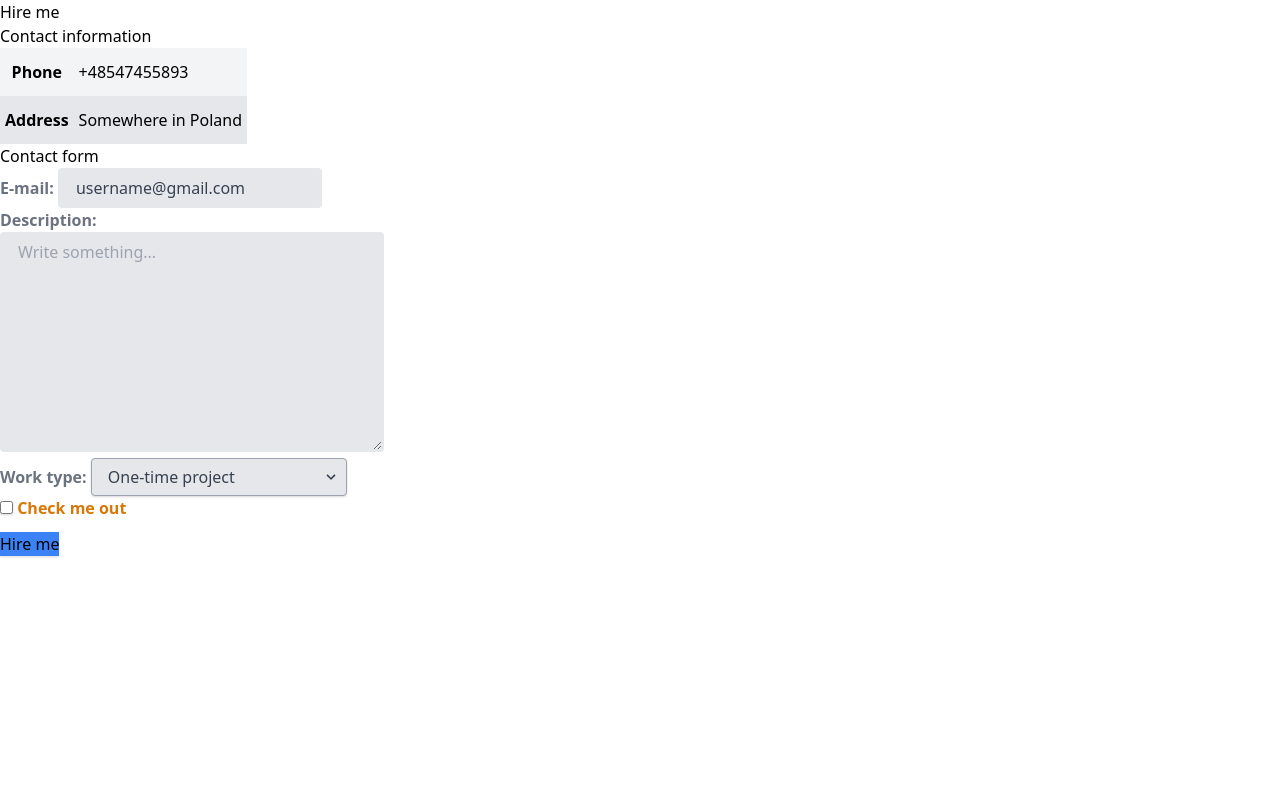
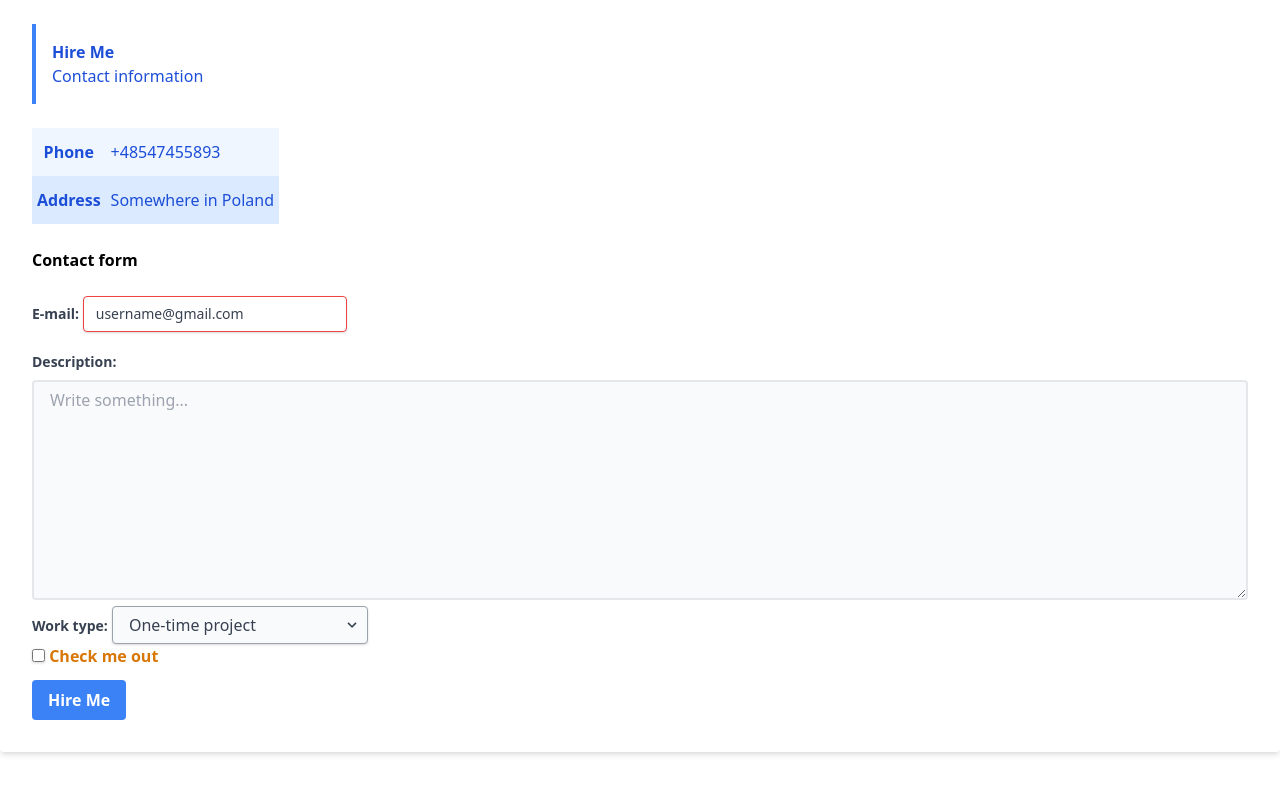
Before and after one commit to lytvynsv/Svitlana-Lytvyn_Resume, a plain HTML site: page hireme.html in a window 1280 px wide. Drawn offline with nearby package versions, Linux system fonts and the light colour scheme.

Commit message:
home work 19

```diff
--- a/hireme.html
+++ b/hireme.html
@@ -7,43 +7,46 @@
     <link href="https://cdn.jsdelivr.net/npm/tailwindcss@2.2.4/dist/tailwind.min.css" rel="stylesheet">
 </head>
 
-<body>
-    <h1>Hire me</h1>
-    <h3>Contact information</h3>
+<body class="bg-white shadow-md rounded px-8 pt-6 pb-8 mb-4">
+
+    <div class="bg-orange-100 border-l-4 border-blue-500 text-blue-700 p-4" role="alert">
+        <p class="font-bold">Hire Me</p>
+        <p>Contact information</p>
+    </div>
+
+    <br />
+
     <table border="1" cellspacing="0" cellpadding="5px">
         <thead>
-            <tr class="w-1/3 ml-auto bg-gray-100 h-12">
-                <th><strong>Phone</strong></th>
-                <td>+48547455893</td>
+            <tr class="w-1/3 ml-auto bg-blue-50 h-12">
+                <th class="text-blue-700">Phone</th>
+                <td class="text-blue-700">+48547455893</td>
             </tr>
         </thead>
 
         <body>
-            <tr class="w-1/3 mr-auto bg-gray-200 h-12">
-                <th><strong>Address</Address></strong></th>
-                <td>Somewhere in Poland</td>
+            <tr class="w-1/3 mr-auto bg-blue-100 h-12">
+                <th class="text-blue-700">Address</th>
+                <td class="text-blue-700">Somewhere in Poland</td>
             </tr>
         </body>
     </table>
-
+    <br />
     <body>
-        <form class="w-full max-w-sm" action="/forms.html" method="get">
+        <form action="/forms.html" method="get">
             <fieldset>
-                <legend>Contact form</legend>
-                <label class="text-gray-500 font-bold" for="e-mail">
+                <legend class="font-bold">Contact form</legend>
+                <br />
+                <label class="block text-gray-700 text-sm font-bold mb-2" for="e-mail">
                     E-mail:
-                    <input class="bg-gray-200 appearance-none border-2 border-gray-200 rounded w-full py-2 px-4 text-gray-700 leading-tight focus:outline-none focus:bg-white focus:border-blue-500" id="inline-full-name" type="text" value="username@gmail.com"
+                    <input class="shadow appearance-none border border-red-500 rounded w-full py-2 px-3 text-gray-700 mb-3 leading-tight focus:outline-none focus:shadow-outline type="e-mail" value="username@gmail.com"
                     type="text"
                     style="width: 264px;"
                     required="1"
                     name="e-mail" />
                 </label>
-
-                <br />
-
-                <label class="text-gray-500 font-bold" for="description">Description:</label>
-                    <br />
-                    <textarea class="bg-gray-200 appearance-none border-2 border-gray-200 rounded w-full py-2 px-4 text-gray-700 leading-tight focus:outline-none focus:bg-white focus:border-blue-500" placeholder="Write something..."
+                <label class="block text-gray-700 text-sm font-bold mb-2 for="description">Description:</label>
+                    <textarea class="bg-gray-50 appearance-none border-2 border-gray-200 rounded w-full py-2 px-4 text-gray-700 leading-tight focus:outline-none focus:bg-white focus:border-blue-500 type="text" placeholder="Write something..."
                         id="hire-comment"
                             name="hire-comment"
                             rows="10"
@@ -52,9 +55,9 @@
 
                     <br />
 
-                <label class="text-gray-500 font-bold">Work type:</label>
+                <label class="text-gray-700 text-sm font-bold mb-2 for="work type">Work type:</label>
                 <div class="inline-block relative w-64">
-                    <select class="bg-gray-200 appearance-none border-2 border-gray-200 rounded w-full py-2 px-4 text-gray-700 block leading-tight focus:outline-none focus:bg-white focus:border-blue-500 appearance-none w-full bg-white border border-gray-400 hover:border-gray-500 px-4 py-2 pr-8 rounded shadow leading-tight focus:outline-none focus:shadow-outline" name="type">
+                    <select class="bg-gray-50 appearance-none border-2 border-gray-200 rounded w-full py-2 px-4 text-gray-700 block leading-tight focus:outline-none focus:bg-white focus:border-blue-500 appearance-none w-full bg-white border border-gray-400 hover:border-gray-500 px-4 py-2 pr-8 rounded shadow leading-tight focus:outline-none focus:shadow-outline" name="type">
                         <option value="type_1">One-time project</option>
                         <option value="type_2">Remote work</option>
                         <option value="type_3">Full-time</option>
@@ -69,7 +72,20 @@
                     <input type="checkbox" class="form-check-input shadow bg-blue-500 hover:bg-blue-400" id="exampleCheck1">
                     <label class="form-check-label text-yellow-600 font-bold" for="exampleCheck1">Check me out</label>
                 </div>
-                <input class="transition duration-500 ease-in-out shadow bg-blue-500 hover:bg-blue-300 transform hover:-translate-y-1 hover:scale-110 ..." type="submit" value="Hire me" />
+                <button class="bg-blue-500 hover:bg-blue-700 text-white font-bold py-2 px-4 rounded">
+                    Hire Me
+                </button>
+                <style>
+                    .btn {
+                      @apply font-bold py-2 px-4 rounded;
+                    }
+                    .btn-blue {
+                      @apply bg-blue-500 text-white;
+                    }
+                    .btn-blue:hover {
+                      @apply bg-blue-700;
+                    }
+                </style>
                 <br />
             </fieldset>
         </form>
```
